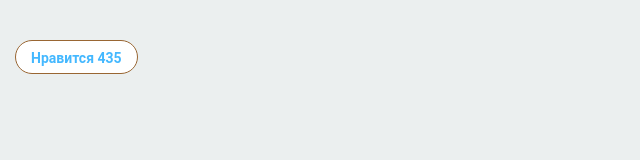
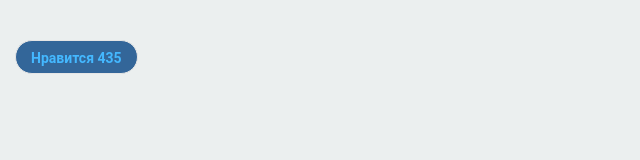
Before and after one commit to tyukov/tyukov.github.io, a plain HTML site: page test.html in a window 1280 px wide. Shown: the whole page, without its empty margins (0-640 px from the left). Drawn offline with Linux system fonts and the light colour scheme.

Commit message:
Update test.html

```diff
--- a/test.html
+++ b/test.html
@@ -19,9 +19,9 @@
 	height: 34px;
     display: block;
     padding: 0 15px;
-    border: 1px solid #963;
+    border: 1px solid #e5e5e5;
     border-radius: 20px;
-    background: #fff;
+    background: #369;
     font-size: 14px;
     line-height: 34px;
     float: left;
```
